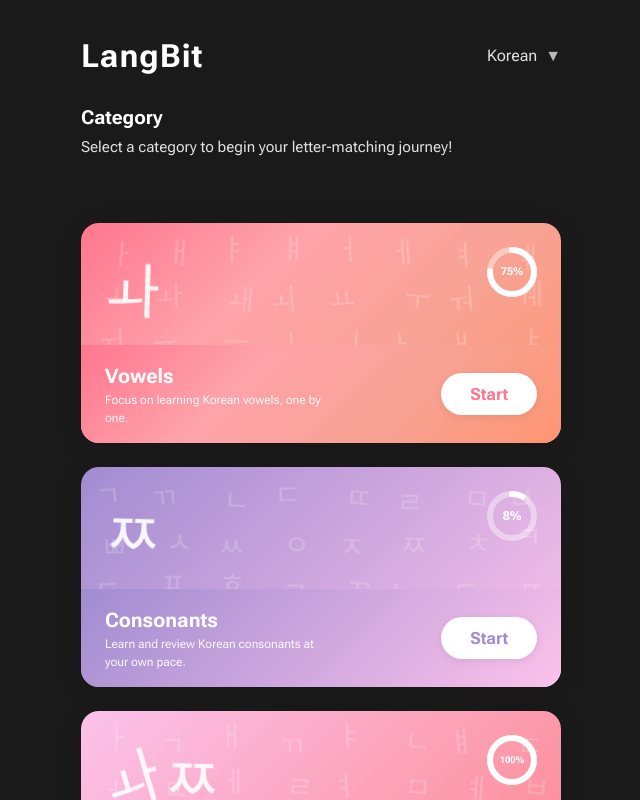
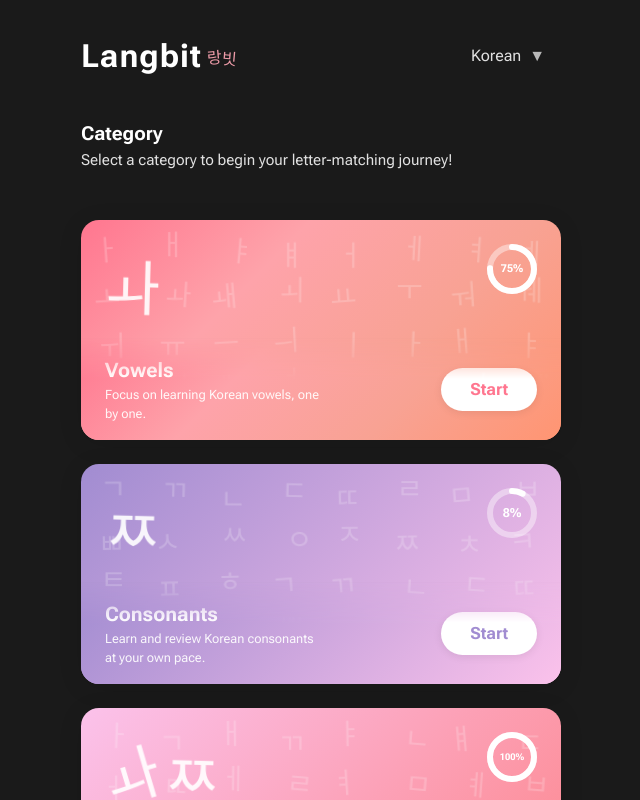
Before and after one commit to bahtibyte/langbit, a React (Vite) app: page / in a window 1280 px wide. Shown: the whole page, without its empty margins (319-959 px from the left). Built offline with nearby package versions, Linux system fonts and the light colour scheme.

Commit message:
sry if broken

```diff
--- a/package.json
+++ b/package.json
@@ -23,7 +23,7 @@
     "eslint-plugin-react-hooks": "^5.2.0",
     "eslint-plugin-react-refresh": "^0.4.19",
     "globals": "^16.0.0",
-    "typescript": "~5.8.3",
+    "typescript": "^5.8.3",
     "typescript-eslint": "^8.30.1",
     "vite": "^6.3.5"
   }
--- a/src/App.css
+++ b/src/App.css
@@ -83,12 +83,12 @@ select:focus {
 }
 
 .game-cards {
+  width: 100%;
+  max-width: 480px;
   display: flex;
   flex-direction: column;
-  gap: 1rem;
-  margin-top: 2rem;
-  width: 80%;
-  max-width: 480px;
+  gap: 1.5rem;
+  margin-top: 0rem;
 }
 
 .card {
@@ -160,6 +160,39 @@ h2 {
   font-size: 2rem;
   font-weight: 700;
   letter-spacing: 1px;
+  position: relative;
+  padding-right: 1.9rem;
+  font-family: 'Roboto Flex', sans-serif;
+}
+
+.logo-korean-group {
+  position: static;
+  top: auto;
+  right: auto;
+  transform: none;
+  flex-direction: initial;
+  align-items: initial;
+  gap: initial;
+}
+
+.logo-korean {
+  display: inline-block;
+  font-size: 0.5em;
+  color: #ED9BA8;
+  font-weight: 900;
+  margin-left: 0.4em;
+  position: relative;
+  top: -0.2em;
+  transform-origin: bottom left;
+}
+
+.logo-korean:nth-child(1) {
+  transform: rotate(-5deg);
+}
+
+.logo-korean:nth-child(2) {
+  transform: rotate(5deg);
+  margin-left: -0.2em;
 }
 
 .lang-selector {
@@ -168,8 +201,23 @@ h2 {
   gap: 0.5rem;
   font-size: 1rem;
   background: transparent;
-  border-radius: 0;
+  border-radius: 8px;
   padding: 0;
+  cursor: pointer;
+  position: relative;
+}
+
+.lang-selector-button {
+  display: flex;
+  align-items: center;
+  gap: 0.5rem;
+  padding: 0.5rem 1rem;
+  border-radius: 8px;
+  transition: background-color 0.2s ease;
+}
+
+.lang-selector-button:hover {
+  background-color: rgba(255, 255, 255, 0.1);
 }
 
 .lang-selector span {
@@ -181,22 +229,30 @@ h2 {
   opacity: 0.8;
 }
 
+.lang-selector-button:hover .lang-icon {
+  transform: none;
+}
+
 .category-section {
   width: 100%;
   max-width: 480px;
   margin-bottom: 1.5rem;
+  margin-top: 1rem;
 }
 
 .category-title {
   font-size: 1.2rem;
   font-weight: 700;
-  margin-bottom: 0.2rem;
+  color: #fff;
+  margin-bottom: 0;
+  font-family: 'Roboto Flex', sans-serif;
 }
 
 .category-desc {
   font-size: 0.95rem;
   color: #e0e0e0;
-  margin-bottom: 0.5rem;
+  margin-bottom: 1.5rem;
+  font-family: 'Roboto Flex', sans-serif;
 }
 
 .game-cards {
@@ -318,11 +374,17 @@ h2 {
   display: flex;
   align-items: center;
   justify-content: center;
+  transition: transform 0.3s ease;
+}
+
+.progress-circle:hover {
+  transform: scale(1.1);
 }
 
 .progress-circle svg {
   width: 50px;
   height: 50px;
+  transition: transform 0.3s ease;
 }
 
 .circle-bg {
@@ -348,6 +410,7 @@ h2 {
   font-weight: 700;
   color: #fff;
   pointer-events: none;
+  transition: transform 0.3s ease;
 }
 
 .card-bottom {
@@ -358,7 +421,23 @@ h2 {
   align-items: center;
   padding: 1rem 1.5rem 1rem 1.5rem;
   min-height: 70px;
+  background: var(--card-bg);
+  border-top: 1px solid rgba(255,255,255,0.1);
+  -webkit-mask-image: linear-gradient(to top, black 60%, transparent 100%);
+  mask-image: linear-gradient(to top, black 60%, transparent 100%);
 }
+
+.card-bottom::before {
+  content: '';
+  position: absolute;
+  top: -20px;
+  left: 0;
+  right: 0;
+  height: 20px;
+  background: linear-gradient(to top, var(--card-bg), rgba(0, 0, 0, 0));
+  pointer-events: none;
+}
+
 .card-title {
   font-size: 1.25rem;
   font-weight: 700;
@@ -369,7 +448,7 @@ h2 {
   max-width: 50%;
 }
 .card-desc {
-  font-size: 0.75rem;
+  font-size: 0.80rem;
   color: #fff;
   opacity: 0.92;
   font-weight: 400;
@@ -383,41 +462,50 @@ h2 {
   font-size: 1.05rem;
   cursor: pointer;
   box-shadow: 0 2px 8px 0 rgba(0,0,0,0.08);
-  transition: background 0.2s, color 0.2s;
+  transition: all 0.3s ease;
   margin-left: 1.2rem;
+  outline: none;
 }
 
 .vowels-card .start-btn {
   color: #FF768F;
 }
+
 .consonants-card .start-btn {
   color: #a18cd1;
 }
+
 .mix-card .start-btn {
   color: #fd868c;
 }
 
-.start-btn:hover {
-  background: #fbc2eb;
+.vowels-card .start-btn:hover {
+  background: #fda3a5;
   color: #fff;
 }
 
-.vowels-card .start-btn:hover {
-  background: #FEA3AA;
-}
 .consonants-card .start-btn:hover {
   background: #b19cd9;
+  color: #fff;
 }
+
 .mix-card .start-btn:hover {
-  background: #F8A293;
+  background: #fbb9dd;
+  color: #fff;
+}
+
+.start-btn:focus {
+  outline: none;
 }
 
 .vowels-card .card-bottom {
   background: linear-gradient(135deg, #FF768F, #FEA3AA, #F8A293, #FF9572);
 }
+
 .consonants-card .card-bottom {
   background: linear-gradient(135deg, #a18cd1, #fbc2eb);
 }
+
 .mix-card .card-bottom {
   background: linear-gradient(135deg, #fbc2eb, #fd868c);
 }
@@ -510,3 +598,41 @@ h2 {
     top: 1.3rem;
   }
 }
+
+@keyframes button-vibrate {
+  0% { transform: scale(1.05) rotate(0deg); }
+  25% { transform: scale(1.05) rotate(1deg); }
+  50% { transform: scale(1.05) rotate(-1deg); }
+  75% { transform: scale(1.05) rotate(1deg); }
+  100% { transform: scale(1.05) rotate(0deg); }
+}
+
+.start-button {
+  background: rgba(255,255,255,0.1);
+  border: 1px solid rgba(255,255,255,0.2);
+  color: white;
+  padding: 0.5rem 1rem;
+  border-radius: 0.5rem;
+  cursor: pointer;
+  font-size: 0.9rem;
+  font-weight: 500;
+  letter-spacing: 0.5px;
+  text-transform: uppercase;
+  transition: transform 0.2s ease;
+}
+
+.start-button:hover {
+  background: rgba(255,255,255,0.15);
+  border-color: rgba(255,255,255,0.3);
+  transform: scale(1.1);
+}
+
+@keyframes button-shake {
+  0%, 100% { transform: scale(1.1) rotate(0deg); }
+  25% { transform: scale(1.1) rotate(2deg); }
+  75% { transform: scale(1.1) rotate(-2deg); }
+}
+
+.start-button:hover {
+  animation: button-shake 0.3s ease-in-out;
+}
--- a/src/App.tsx
+++ b/src/App.tsx
@@ -1,7 +1,8 @@
 import { BrowserRouter as Router, Routes, Route, useNavigate } from 'react-router-dom'
-import { useEffect, useRef } from 'react'
+import { useEffect, useRef, useState } from 'react'
 import './App.css'
 import Korean from './pages/Korean'
+import BackgroundChars from './components/BackgroundChars'
 
 function ProgressCircle({ percent }: { percent: number }) {
   const radius = 22;
@@ -42,42 +43,103 @@ function ProgressCircle({ percent }: { percent: number }) {
 
 function Home() {
   const navigate = useNavigate();
+  const [isDropdownOpen, setIsDropdownOpen] = useState(false);
+  const [selectedLanguage, setSelectedLanguage] = useState('Korean');
+  const dropdownRef = useRef<HTMLDivElement>(null);
+
   const routeToKorean = (type: string) => {
     navigate(`/korean?game=${type}`);
   };
 
-  const renderBackgroundChars = (chars: string) => {
-    // Split by spaces and duplicate the array to create more characters
-    const baseChars = chars.split(' ').filter(char => char.trim() !== '');
-    const charArray = [...baseChars, ...baseChars, ...baseChars]; // Triple the number of characters
+  useEffect(() => {
+    const handleClickOutside = (event: MouseEvent) => {
+      if (dropdownRef.current && !dropdownRef.current.contains(event.target as Node)) {
+        setIsDropdownOpen(false);
+      }
+    };
 
-    return (
-      <div className="card-bg-text">
-        {charArray.map((char, index) => {
-          const delay = Math.random() * -15; // Random start time for each character
-          return (
-            <span
-              key={index}
-              className="bg-char"
-              style={{
-                animationDelay: `${delay}s`
-              }}
-            >
-              {char}
-            </span>
-          );
-        })}
-      </div>
-    );
+    document.addEventListener('mousedown', handleClickOutside);
+    return () => document.removeEventListener('mousedown', handleClickOutside);
+  }, []);
+
+  const handleLanguageSelect = (language: string) => {
+    setSelectedLanguage(language);
+    setIsDropdownOpen(false);
+    // In a real application, you might navigate or change global state here
   };
 
   return (
     <div className="home-root">
       <div className="top-bar">
-        <div className="logo">LangBit</div>
-        <div className="lang-selector">
-          <span>Korean</span>
-          <span className="lang-icon">&#9660;</span>
+        <div className="logo">Langbit<span className="logo-korean">랑</span><span className="logo-korean">빗</span></div>
+        <div className="lang-selector" ref={dropdownRef} onClick={() => setIsDropdownOpen(!isDropdownOpen)}>
+          <div className="lang-selector-button">
+            <span>{selectedLanguage}</span>
+            <span className="lang-icon">&#9660;</span>
+          </div>
+          {isDropdownOpen && (
+            <div style={{
+              position: 'absolute',
+              top: '100%',
+              right: 0,
+              marginTop: '0.2rem',
+              backgroundColor: 'var(--card-bg)',
+              borderRadius: '12px',
+              padding: '0.5rem',
+              boxShadow: '0 4px 12px rgba(0, 0, 0, 0.1)',
+              zIndex: 1000,
+              minWidth: '180px'
+            }}>
+              <div
+                style={{
+                  padding: '0.5rem 1rem',
+                  cursor: 'pointer',
+                  borderRadius: '8px',
+                  transition: 'background-color 0.2s ease',
+                  display: 'flex',
+                  justifyContent: 'space-between',
+                  alignItems: 'center',
+                  backgroundColor: selectedLanguage === 'Korean' ? 'rgba(255, 255, 255, 0.05)' : 'transparent'
+                }}
+                onMouseEnter={(e) => (e.currentTarget.style.backgroundColor = 'rgba(255, 255, 255, 0.1)')}
+                onMouseLeave={(e) => (e.currentTarget.style.backgroundColor = selectedLanguage === 'Korean' ? 'rgba(255, 255, 255, 0.05)' : 'transparent')}
+                onClick={() => handleLanguageSelect('Korean')}
+              >
+                <div style={{ display: 'flex', alignItems: 'center' }}>
+                  <span style={{ marginRight: '0.5rem', width: '1.2em', textAlign: 'center', fontWeight: 'bold', color: 'rgba(255, 255, 255, 0.7)' }}>랑</span><span style={{ color: 'rgba(255, 255, 255, 0.8)' }}>Korean</span>
+                </div>
+                {selectedLanguage === 'Korean' && (
+                  <svg width="16" height="16" viewBox="0 0 24 24" fill="none" stroke="rgba(255, 255, 255, 0.5)" strokeWidth="2" strokeLinecap="round" strokeLinejoin="round">
+                    <polyline points="20 6 9 17 4 12"></polyline>
+                  </svg>
+                )}
+              </div>
+              <div
+                style={{
+                  padding: '0.5rem 1rem',
+                  cursor: 'pointer',
+                  borderRadius: '8px',
+                  transition: 'background-color 0.2s ease',
+                  display: 'flex',
+                  justifyContent: 'space-between',
+                  alignItems: 'center',
+                  backgroundColor: selectedLanguage === 'Russian' ? 'rgba(255, 255, 255, 0.05)' : 'transparent'
+                }}
+                onMouseEnter={(e) => (e.currentTarget.style.backgroundColor = 'rgba(255, 255, 255, 0.1)')}
+                onMouseLeave={(e) => (e.currentTarget.style.backgroundColor = selectedLanguage === 'Russian' ? 'rgba(255, 255, 255, 0.05)' : 'transparent')}
+                onClick={() => handleLanguageSelect('Russian')}
+              >
+                <div style={{ display: 'flex', alignItems: 'center' }}>
+                  <span style={{ marginRight: '0.5rem', width: '1.2em', textAlign: 'center', fontWeight: 'bold', color: 'rgba(255, 255, 255, 0.7)' }}>Я</span><span style={{ color: 'rgba(255, 255, 255, 0.8)' }}>Russian</span>
+                </div>
+                {selectedLanguage === 'Russian' && (
+                  <svg width="16" height="16" viewBox="0 0 24 24" fill="none" stroke="rgba(255, 255, 255, 0.5)" strokeWidth="2" strokeLinecap="round" strokeLinejoin="round">
+                    <polyline points="20 6 9 17 4 12"></polyline>
+                  </svg>
+                )}
+              </div>
+            </div>
+          )}
         </div>
       </div>
       <div className="category-section">
@@ -87,7 +149,7 @@ function Home() {
       <div className="game-cards">
         {/* Vowels Card */}
         <div className="game-card vowels-card">
-          {renderBackgroundChars('ㅏ ㅐ ㅑ ㅒ ㅓ ㅔ ㅕ ㅖ ㅗ ㅘ ㅙ ㅚ ㅛ ㅜ ㅝ ㅞ ㅟ ㅠ ㅡ ㅢ ㅣ')}
+          <BackgroundChars chars='ㅏ ㅐ ㅑ ㅒ ㅓ ㅔ ㅕ ㅖ ㅗ ㅘ ㅙ ㅚ ㅛ ㅜ ㅝ ㅞ ㅟ ㅠ ㅡ ㅢ ㅣ' />
           <div className="card-symbol">ㅘ</div>
           <ProgressCircle percent={75} />
           <div className="card-bottom">
@@ -100,7 +162,7 @@ function Home() {
         </div>
         {/* Consonants Card */}
         <div className="game-card consonants-card">
-          {renderBackgroundChars('ㄱ ㄲ ㄴ ㄷ ㄸ ㄹ ㅁ ㅂ ㅃ ㅅ ㅆ ㅇ ㅈ ㅉ ㅊ ㅋ ㅌ ㅍ ㅎ')}
+          <BackgroundChars chars='ㄱ ㄲ ㄴ ㄷ ㄸ ㄹ ㅁ ㅂ ㅃ ㅅ ㅆ ㅇ ㅈ ㅉ ㅊ ㅋ ㅌ ㅍ ㅎ' />
           <div className="card-symbol">ㅉ</div>
           <ProgressCircle percent={8} />
           <div className="card-bottom">
@@ -113,7 +175,7 @@ function Home() {
         </div>
         {/* Mix Letters Card */}
         <div className="game-card mix-card">
-          {renderBackgroundChars('ㅏ ㄱ ㅐ ㄲ ㅑ ㄴ ㅒ ㄷ ㅓ ㄸ ㅔ ㄹ ㅕ ㅁ ㅖ ㅂ ㅗ ㅃ ㅘ ㅅ ㅙ ㅆ ㅚ ㅇ ㅛ ㅈ ㅜ ㅉ ㅝ ㅊ ㅞ ㅋ ㅟ ㅌ ㅠ ㅡ ㅍ ㅢ ㅎ ㅣ')}
+          <BackgroundChars chars='ㅏ ㄱ ㅐ ㄲ ㅑ ㄴ ㅒ ㄷ ㅓ ㄸ ㅔ ㄹ ㅕ ㅁ ㅖ ㅂ ㅗ ㅃ ㅘ ㅅ ㅙ ㅆ ㅚ ㅇ ㅛ ㅈ ㅜ ㅉ ㅝ ㅊ ㅞ ㅋ ㅟ ㅌ ㅠ ㅡ ㅍ ㅢ ㅎ ㅣ' />
           <div className="card-symbol mix-symbols">
             <span className="rotated">ㅘ</span> <span>ㅉ</span>
           </div>
--- /dev/null
+++ b/src/components/BackgroundChars.tsx
@@ -0,0 +1,31 @@
+import React from 'react';
+
+interface BackgroundCharsProps {
+  chars: string;
+}
+
+const BackgroundChars: React.FC<BackgroundCharsProps> = ({ chars }) => {
+  const baseChars = chars.split(' ').filter(char => char.trim() !== '');
+  const charArray = [...baseChars, ...baseChars, ...baseChars];
+
+  return (
+    <div className="card-bg-text">
+      {charArray.map((char, index) => {
+        const delay = Math.random() * -15;
+        return (
+          <span
+            key={index}
+            className="bg-char"
+            style={{
+              animationDelay: `${delay}s`
+            }}
+          >
+            {char}
+          </span>
+        );
+      })}
+    </div>
+  );
+};
+
+export default React.memo(BackgroundChars);
```
